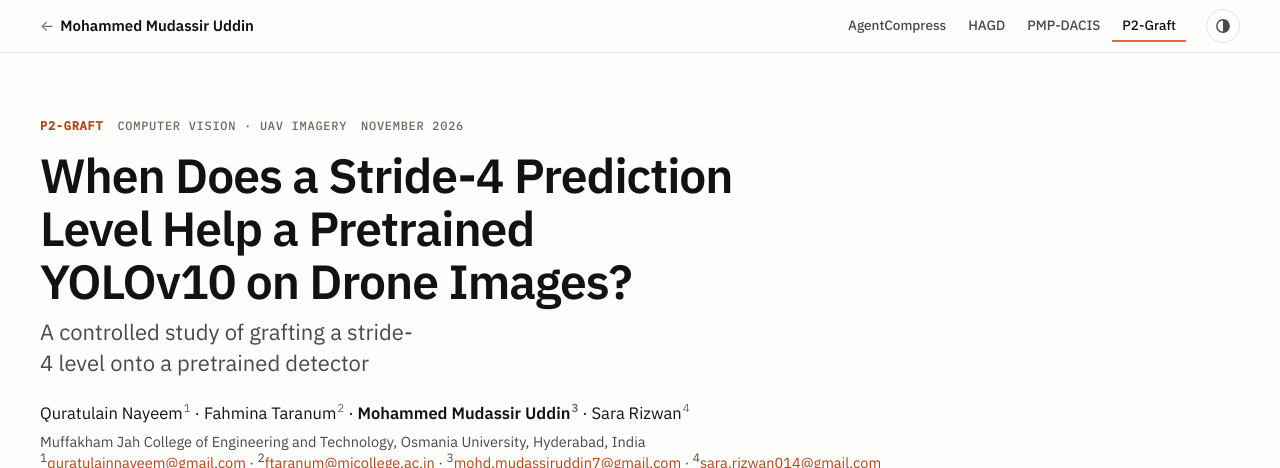
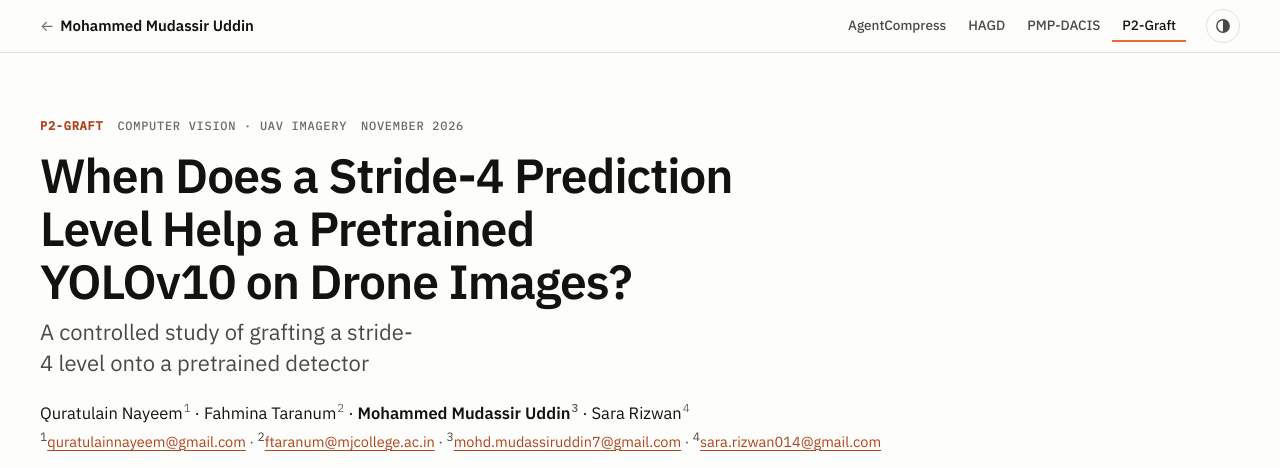
Before and after one commit to Mudassiruddin7/mudassiruddin7.github.io, a plain HTML site: page laf-yolov10/index.html in a window 1280 px wide. Shown: the top 468 px of the page. Drawn offline with Linux system fonts and the light colour scheme.

Commit message:
laf-yolov10 page: authors as name and email only
Co-Authored-By: Claude Sonnet 5.5 <noreply@anthropic.com>

```diff
--- a/laf-yolov10/index.html
+++ b/laf-yolov10/index.html
@@ -46,8 +46,7 @@
     <p class="subtitle">A controlled study of grafting a stride-4 level onto a pretrained detector</p>
     <div class="byline">
       <p class="authors">Quratulain Nayeem<sup>1</sup> &middot; Fahmina Taranum<sup>2</sup> &middot; <span class="me">Mohammed Mudassir Uddin<sup>3</sup></span> &middot; Sara Rizwan<sup>4</sup></p>
-      <p class="affil">Muffakham Jah College of Engineering and Technology, Osmania University, Hyderabad, India<br>
-        <sup>1</sup><a href="mailto:quratulainnayeem@gmail.com">quratulainnayeem@gmail.com</a> &middot; <sup>2</sup><a href="mailto:ftaranum@mjcollege.ac.in">ftaranum@mjcollege.ac.in</a> &middot; <sup>3</sup><a href="mailto:mohd.mudassiruddin7@gmail.com">mohd.mudassiruddin7@gmail.com</a> &middot; <sup>4</sup><a href="mailto:sara.rizwan014@gmail.com">sara.rizwan014@gmail.com</a></p>
+      <p class="affil"><sup>1</sup><a href="mailto:quratulainnayeem@gmail.com">quratulainnayeem@gmail.com</a> &middot; <sup>2</sup><a href="mailto:ftaranum@mjcollege.ac.in">ftaranum@mjcollege.ac.in</a> &middot; <sup>3</sup><a href="mailto:mohd.mudassiruddin7@gmail.com">mohd.mudassiruddin7@gmail.com</a> &middot; <sup>4</sup><a href="mailto:sara.rizwan014@gmail.com">sara.rizwan014@gmail.com</a></p>
     </div>
     <div class="links">
       <a class="btn primary" href="https://github.com/Mudassiruddin7/YOLO/blob/main/paper/main.pdf"><svg viewBox="0 0 16 16" aria-hidden="true"><path d="M4 1.5h5.5L13 5v9.5H4z" fill="none" stroke="currentColor" stroke-width="1.3"/><path d="M9.5 1.5V5H13M6 8.5h5M6 11h5" fill="none" stroke="currentColor" stroke-width="1.3"/></svg>Paper (PDF)</a>
```
